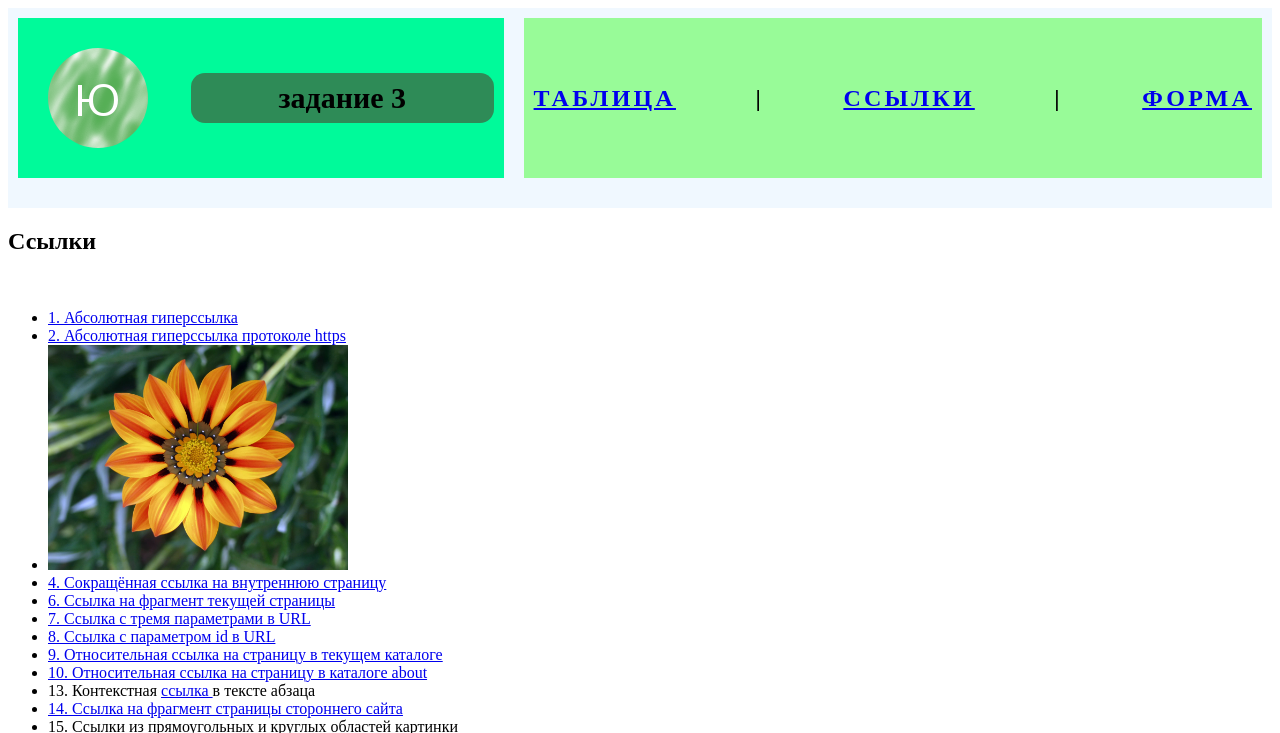
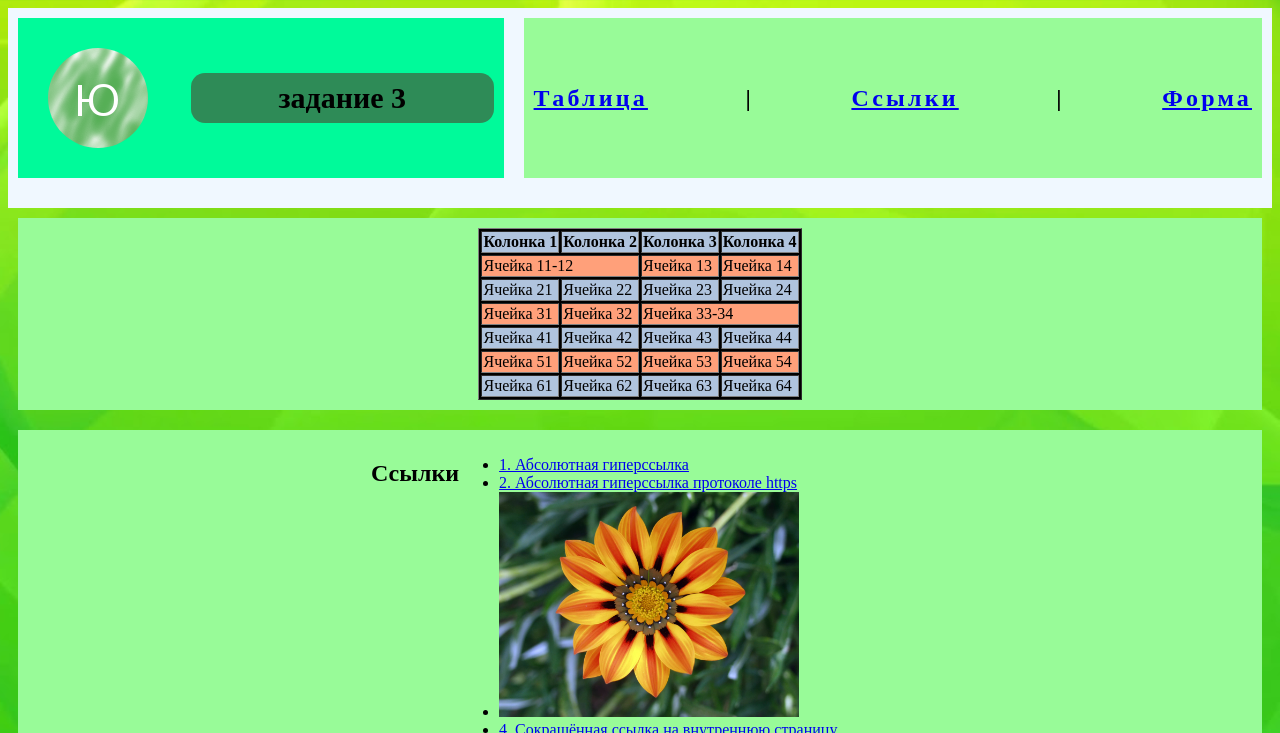
Before and after one commit to Deinare/Deinare.github.io, a plain HTML site: page 3/index.html in a window 1280 px wide. Shown: the top 733 px of the page. Drawn offline with Linux system fonts and the light colour scheme.

Commit message:
Update style.css

```diff
--- a/3/style.css
+++ b/3/style.css
@@ -2,8 +2,8 @@
   display: flex;
   flex-direction: column;
 }
-#main-aside-wrapper section, #main-aside-wrapper nav,
-#main-aside-wrapper main, #main-aside-wrapper aside {
+#main-aside-wrapper forma, #main-aside-wrapper nav,
+#main-aside-wrapper ssul, #main-aside-wrapper tabel {
   justify-content: center;
   display: flex;
   background-color: #98FB98;
@@ -22,19 +22,19 @@
   justify-content: space-around;
   display: flex;
   order: 2;
-  text-transform: uppercase;
+  text-transform: capitalize;
   letter-spacing: .2em;
   }
-#main-aside-wrapper main {
+#main-aside-wrapper ssul {
   flex: 1;
   order: 4;
 }
-#main-aside-wrapper aside {
+#main-aside-wrapper tabel {
   flex: 3;
   order: 3;
 
 }
-#main-aside-wrapper section {
+#main-aside-wrapper forma {
   flex: 3;
   order: 5;
 }
@@ -102,13 +102,13 @@ div.hed {
 }
 
 tr:nth-child(odd) {
-  background-color: antiquewhite;
+  background-color: #B0C4DE;
 }
 
 tr:nth-child(even) {
-  background-color: #d0c671;
+  background-color: #FFA07A;
 }
-#bg-ex-fixed{
+#fonsa{
   background: url(fon.jpg);
   background-repeat: no-repeat;
   background-size: cover;
```
